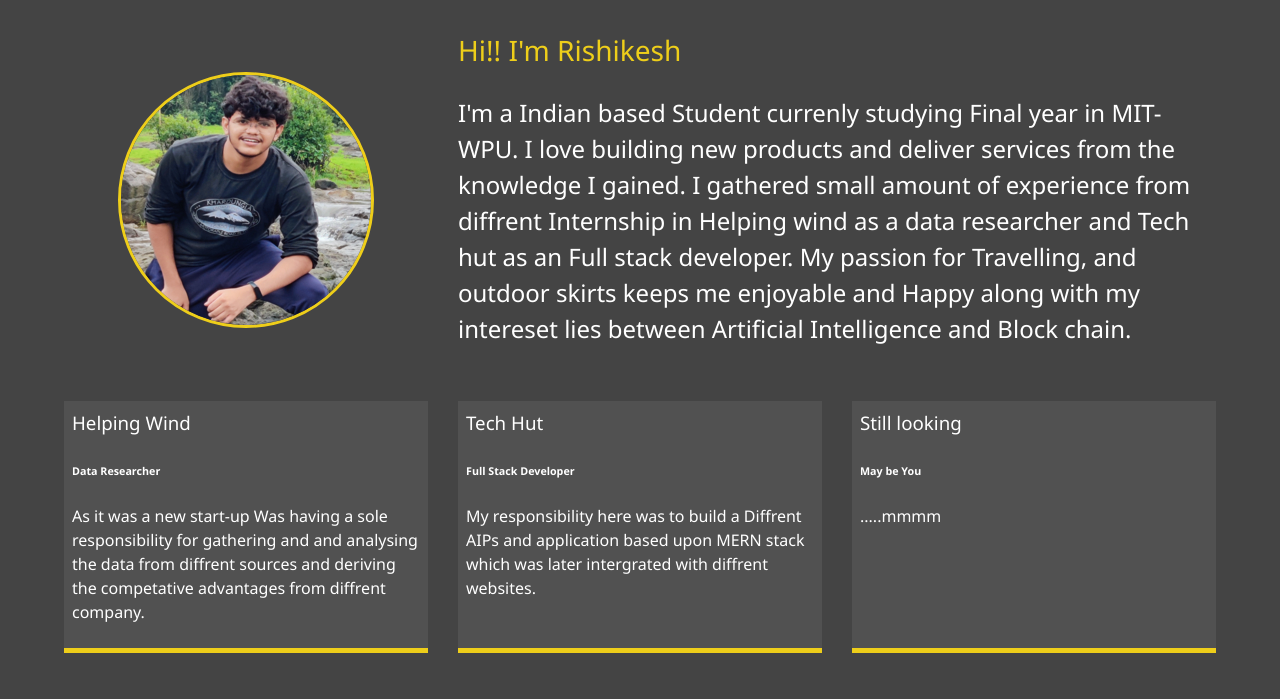
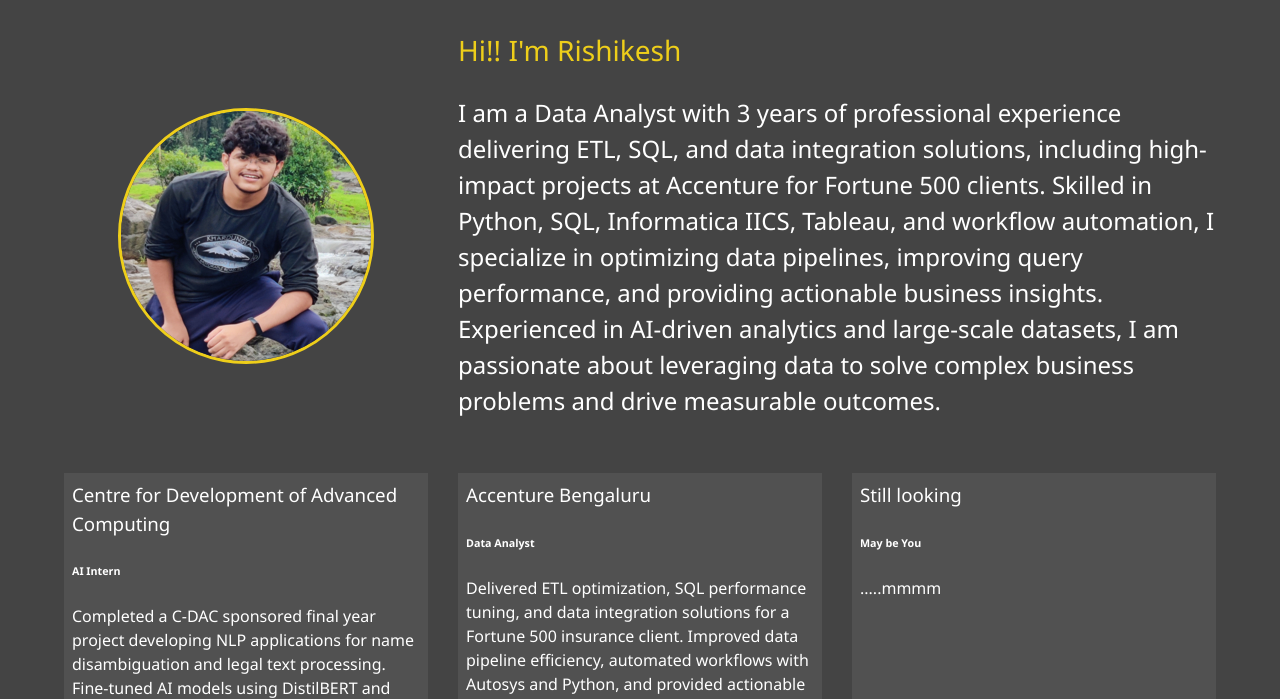
Before and after one commit to Rishikesh-Mate/Rishi-s.live, a website: page about.html in a window 1280 px wide. Shown: the part 253-952 px from the top of the page. Drawn offline with Linux system fonts and the light colour scheme.

Commit message:
Update about.html

```diff
--- a/about.html
+++ b/about.html
@@ -62,19 +62,19 @@
 
       <div class="bio">
         <h3 class="text-secondary">Hi!! I'm Rishikesh </h3>
-        <p>I'm a Indian based Student currenly studying Final year in MIT-WPU. I love building new products and deliver services from the knowledge I gained. I gathered small amount of experience from diffrent Internship in Helping wind as a data researcher and Tech hut as an Full stack developer. My passion for Travelling, and outdoor skirts keeps me enjoyable and Happy along with my intereset lies between Artificial Intelligence and Block chain. </p>
+        <p>I am a Data Analyst with 3 years of professional experience delivering ETL, SQL, and data integration solutions, including high-impact projects at Accenture for Fortune 500 clients. Skilled in Python, SQL, Informatica IICS, Tableau, and workflow automation, I specialize in optimizing data pipelines, improving query performance, and providing actionable business insights. Experienced in AI-driven analytics and large-scale datasets, I am passionate about leveraging data to solve complex business problems and drive measurable outcomes. </p>
       </div>
 
       <div class="job job-1">
-        <h3>Helping Wind</h3>
-        <h6>Data Researcher</h6>
-        <p>As it was a new start-up Was having a sole responsibility for gathering and and analysing the data from diffrent sources and deriving the competative advantages from diffrent company.</p>
+        <h3>Centre for Development of Advanced Computing</h3>
+        <h6>AI Intern</h6>
+        <p>Completed a C-DAC sponsored final year project developing NLP applications for name disambiguation and legal text processing. Fine-tuned AI models using DistilBERT and Zero-Shot algorithms, achieving high accuracy and creating solutions leveraged in multiple downstream AI applications in the legal and news domains.</p>
       </div>
 
       <div class="job job-2">
-        <h3>Tech Hut</h3>
-        <h6>Full Stack Developer</h6>
-        <p>My responsibility here was to build a Diffrent AIPs and application based upon MERN stack which was later intergrated with diffrent websites.</p>
+        <h3>Accenture Bengaluru</h3>
+        <h6>Data Analyst</h6>
+        <p>Delivered ETL optimization, SQL performance tuning, and data integration solutions for a Fortune 500 insurance client. Improved data pipeline efficiency, automated workflows with Autosys and Python, and provided actionable business insights that enhanced operational performance.</p>
       </div>
 
       <div class="job job-3">
@@ -86,7 +86,7 @@
   </main>
 
   <footer id="main-footer">
-    Shhhhh!!! &copy; 2021
+    rishikeshmateofficial@gmail.com &copy; 2025
   </footer>
 
   <script src="js/main.js"></script>
```
